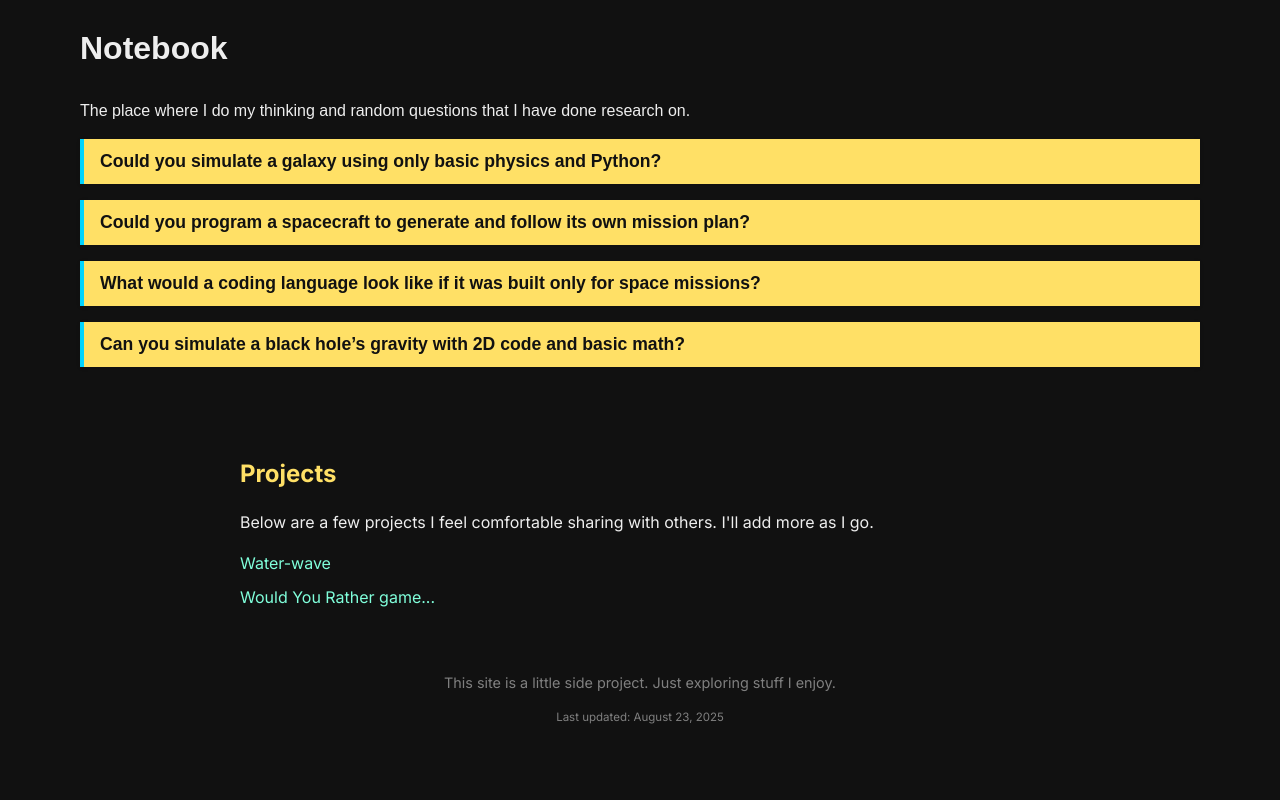
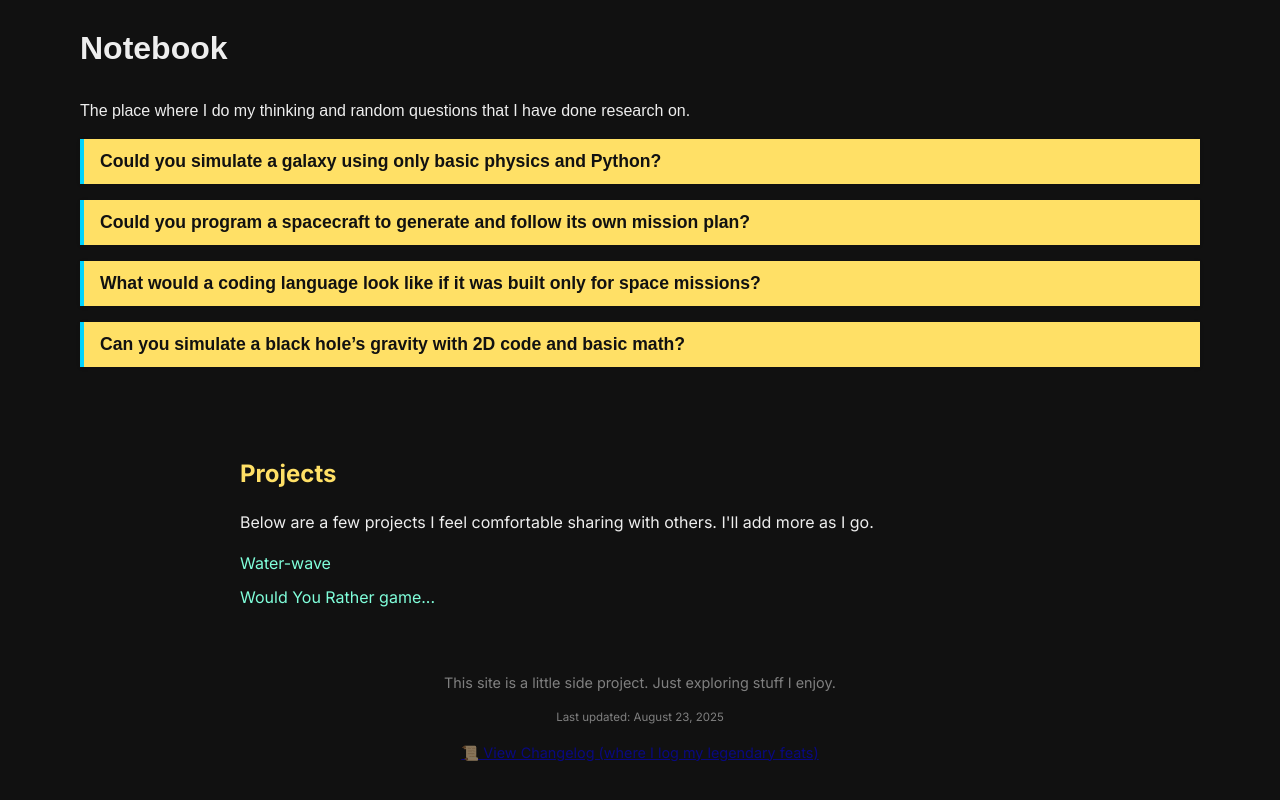
Before and after one commit to iapetus-star/Iapetus-repo, a plain HTML site: page index.html in a window 1280 px wide. Shown: the part 1472-2272 px from the top of the page. Drawn offline with Linux system fonts and the light colour scheme; no server answers.

Commit message:
Update index.html

```diff
--- a/index.html
+++ b/index.html
@@ -370,6 +370,7 @@ html {
   <footer>
     <p>This site is a little side project. Just exploring stuff I enjoy.</p>
     <p style="margin-top: 10px; font-size: 0.8em;">Last updated: August 23, 2025</p>
+    <p><a href="https://iapetus-star.github.io/Iapetus-repo/change%20log.html" target="_blank">📜 View Changelog (where I log my legendary feats)</a></p>
   </footer>
 
   <button id="backToTop" title="Back to Top" aria-label="Back to top">↑ Top</button>
```
